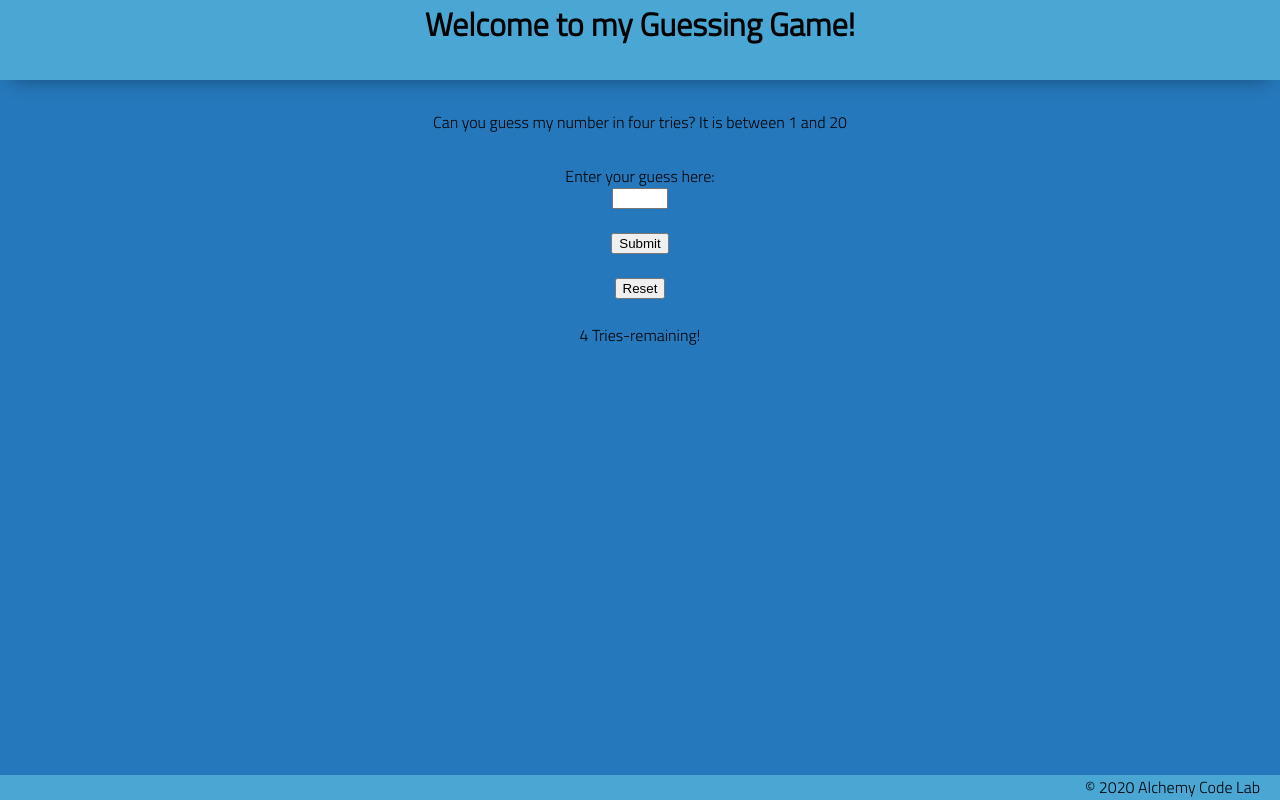
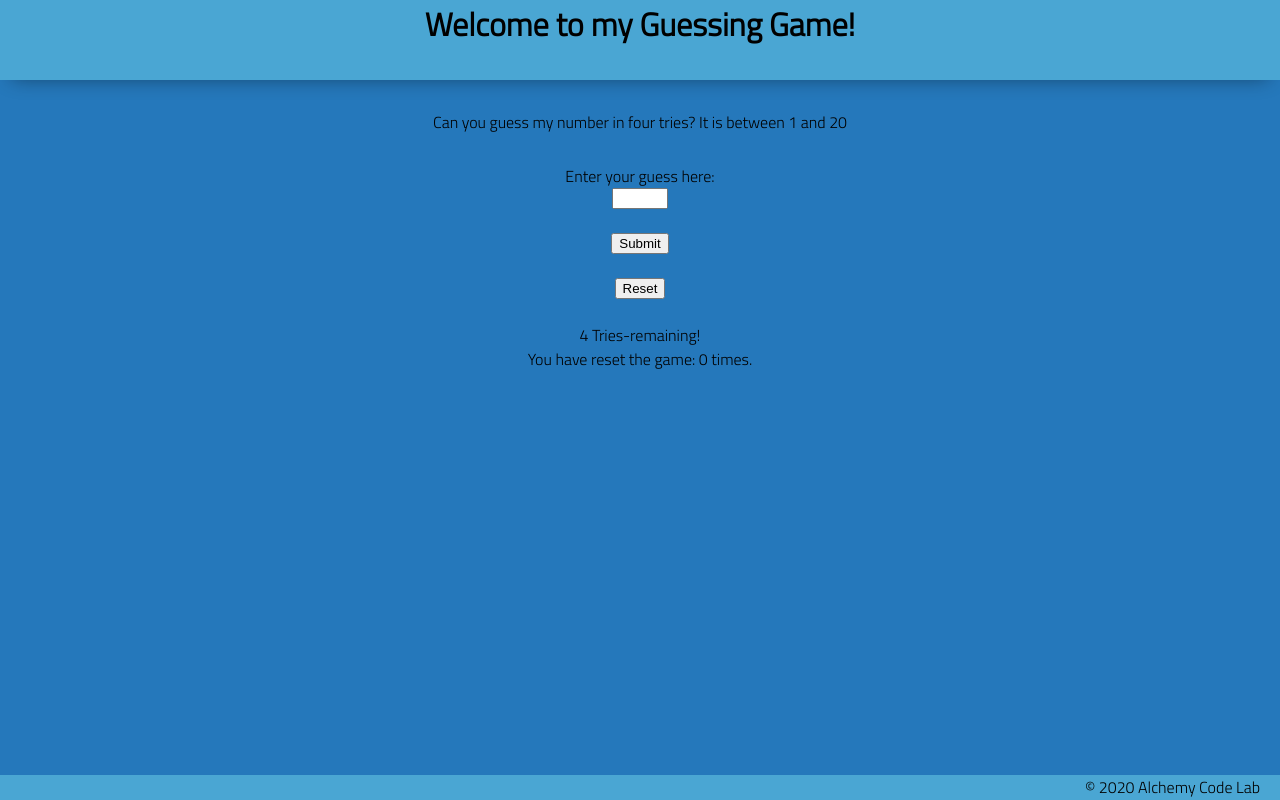
Before and after one commit to Ryan-Diff/Lab-02-Guess-a-Number, a plain HTML site: page index.html in a window 1280 px wide. Drawn offline with Linux system fonts and the light colour scheme.

Commit message:
added HTML elements

```diff
--- a/app.js
+++ b/app.js
@@ -1,5 +1,5 @@
 // import functions and grab DOM elements
-import compareNumbers from './utils.js';
+import { compareNumbers } from './utils.js';
 // constants
 const input = document.getElementById('number-input');
 const button = document.getElementById('submit-button');
@@ -8,6 +8,7 @@ const guessWas = document.getElementById('guess-was');
 const winLose = document.getElementById('win-loss');
 const resultSection = document.getElementById('results-section');
 const resetButton = document.getElementById('reset-button');
+const numOfResets = document.getElementById('num-of-resets');
 // set event listeners to update state and DOM
 
 const myNumber = Math.ceil(Math.random() * 20);
--- a/index.html
+++ b/index.html
@@ -30,6 +30,9 @@
         </div>
         <div id = "results-section"></div>
         <div id ="win-loss"></div>
+        <div id="reset-span">
+            You have reset the game: <span id="num-of-resets">0</span> times.
+        </div>
 
     </main>
     <footer>
```
